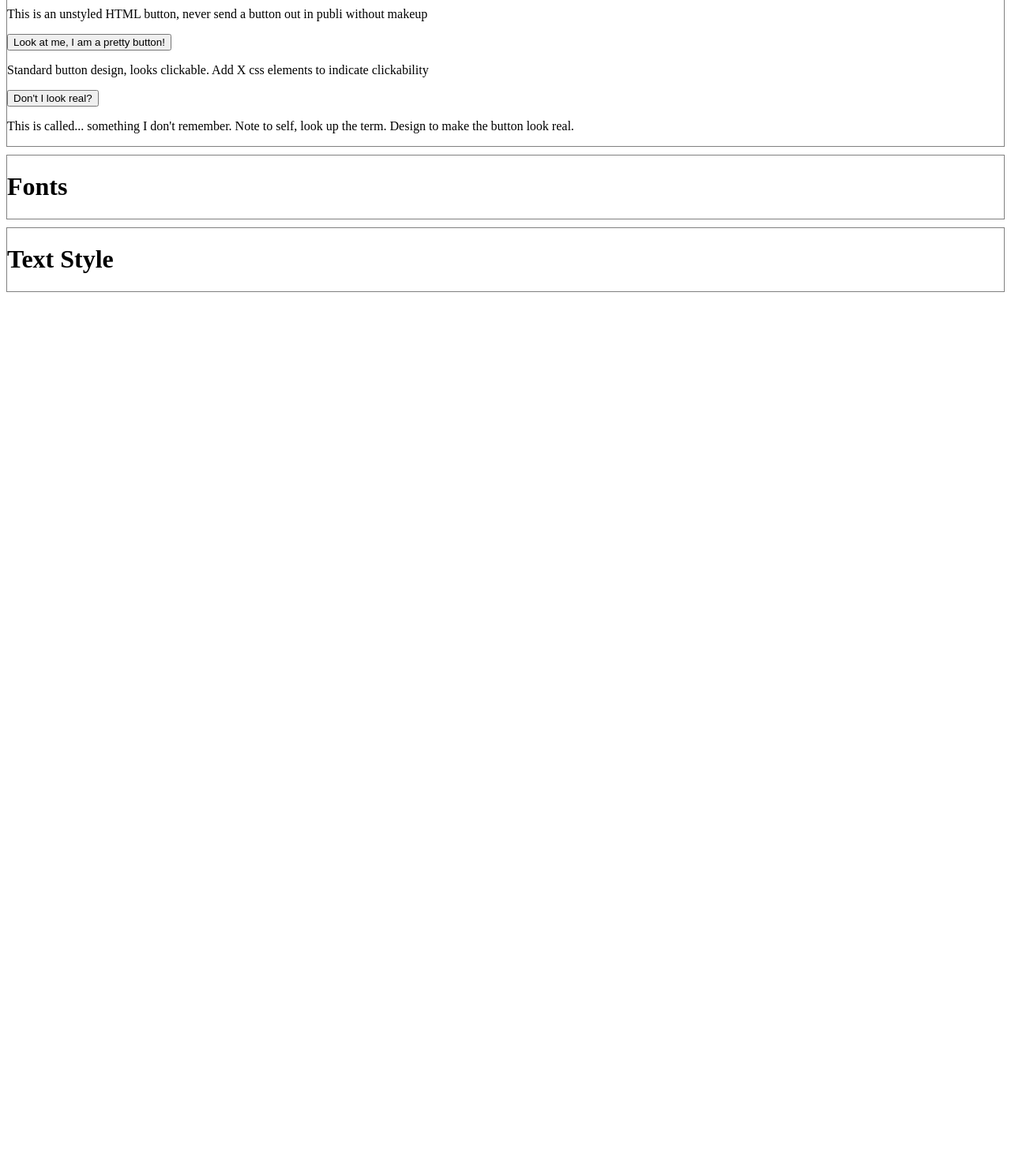
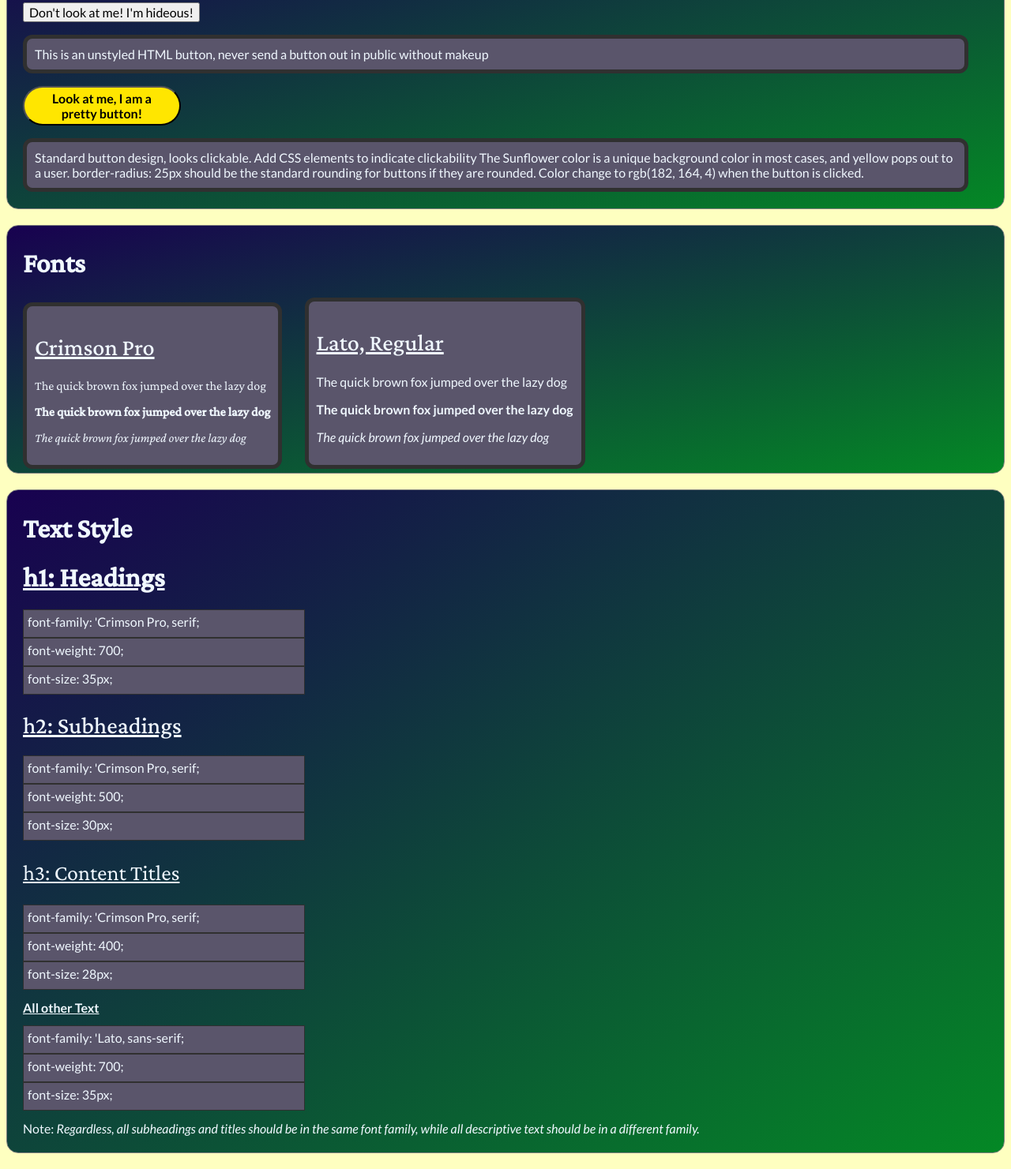
Before and after one commit to BetaNate/webdesignguide.github.io, a plain HTML site: page index.html in a window 1280 px wide. Shown: the part 430-1911 px from the top of the page at 79% size. Before the commit the page ends 810 px from the top, so only its background shows below. Drawn offline with nearby package versions, Linux system fonts and the light colour scheme.

Commit message:
Add files via upload

```diff
--- a/index.html
+++ b/index.html
@@ -4,6 +4,10 @@
   <head>
     <title>Web Design Guide</title>
     <link rel="stylesheet" type="text/css" href="styles.css"/>
+
+    <link rel="preconnect" href="https://fonts.googleapis.com">
+    <link rel="preconnect" href="https://fonts.gstatic.com" crossorigin>
+    <link href="https://fonts.googleapis.com/css2?family=Crimson+Pro:ital,wght@0,400;0,500;1,400&family=Lato:ital,wght@0,400;0,700;1,400;1,700&display=swap" rel="stylesheet">
   </head>
 
   <body>
@@ -20,29 +24,74 @@
         <p>Background 2</p>
         Dark Navy: rgb(3, 3, 88)</div>
        <div class="color-label sunflower">
-        <p>Buttons, Links</p>
+        <p>Buttons</p>
         Sunflower: rgb(255, 230, 0)</div>
     </div>
 
     <div class="container">
       <h1>Buttons</h1>
       <button>Don't look at me! I'm hideous!</button>
-      <p>This is an unstyled HTML button, never send a button out in publi without makeup</p>
+      <p class="text-container">This is an unstyled HTML button, never send a button out in public without makeup</p>
 
       <button class="std-button">Look at me, I am a pretty button!</button>
-      <p>Standard button design, looks clickable. Add X css elements to indicate clickability</p>
-
-      <button class="real-button">Don't I look real?</button>
-      <p>This is called... something I don't remember. Note to self, look up the term. Design to make the button look real.
+      <p class="text-container">Standard button design, looks clickable. Add CSS elements to indicate clickability
+        The Sunflower color is a unique background color in most cases, and yellow pops out to
+        a user. <strong>border-radius: 25px</strong> should be the standard rounding for buttons if they are rounded.
+        Color change to <strong>rgb(182, 164, 4)</strong> when the button is clicked.
       </p>
     </div>
 
     <div class="container">
       <h1>Fonts</h1>
+      <div class="text-container side-by-side">
+        <h2 style="text-decoration: underline;">Crimson Pro</h2>
+        <p style="font-family: 'Crimson Pro', serif;">The quick brown fox jumped over the lazy dog</p>
+        <p style="font-family: 'Crimson Pro', serif; font-weight: bold;">The quick brown fox jumped over the lazy dog</p>
+        <p style="font-family: 'Crimson Pro', serif; font-style: italic;">The quick brown fox jumped over the lazy dog</p>
+      </div>
+      <div class="text-container side-by-side">
+        <h2 style="text-decoration: underline;">Lato, Regular</h2>
+        <p style="font-family: 'Lato', sans-serif;">The quick brown fox jumped over the lazy dog</p>
+        <p style="font-family: 'Lato', sans-serif; font-weight: bold;">The quick brown fox jumped over the lazy dog</p>
+        <p style="font-family: 'Lato', sans-serif; font-style: italic;">The quick brown fox jumped over the lazy dog</p>
+      </div>
     </div>
 
     <div class="container">
       <h1>Text Style</h1>
+
+      <h1 style="text-decoration: underline;">h1: Headings</h1>
+      <ul class="table">
+        <li>font-family: 'Crimson Pro, serif;</li>
+        <li>font-weight: 700;</li>
+        <li>font-size: 35px;</li>
+      </ul>
+
+      <h2 style="text-decoration: underline;">h2: Subheadings</h2>
+      <ul class="table">
+        <li>font-family: 'Crimson Pro, serif;</li>
+        <li>font-weight: 500;</li>
+        <li>font-size: 30px;</li>
+      </ul>
+
+      <h3 style="text-decoration: underline;">h3: Content Titles</h3>
+      <ul class="table">
+        <li>font-family: 'Crimson Pro, serif;</li>
+        <li>font-weight: 400;</li>
+        <li>font-size: 28px;</li>
+      </ul>
+
+      <p style="font-weight: bold; text-decoration: underline;">All other Text</p>
+      <ul class="table">
+        <li>font-family: 'Lato, sans-serif;</li>
+        <li>font-weight: 700;</li>
+        <li>font-size: 35px;</li>
+      </ul>
+
+      <p>
+        <strong>Note: </strong>
+        <em>Regardless, all subheadings and titles should be in the same font family, while all descriptive text should be in a different family.</em>
+      </p>
     </div>
   </body>
 </html>
--- a/styles.css
+++ b/styles.css
@@ -1,29 +1,74 @@
+html {
+    background-color: rgb(254, 255, 192);
+}
+* {
+    font-family: 'Lato', sans-serif;
+    font-weight: 400;
+    font-size: 100%;
+}
+
 div {
     display: block;
+}
+
+h1 {
+    font-family: 'Crimson Pro', serif;
+    font-weight: 700;
+    font-size: 35px;
+}
+
+h2 {
+    font-family: 'Crimson Pro', serif;
+    font-weight: 500;
+    font-size: 30px;
+}
+
+h3 {
+    font-family: 'Crimson Pro', serif;
+    font-weight: 400;
+    font-size: 28px;
 }
 
 .banner *{
     border-bottom: solid 2px black;
     text-align: center;
+    font-style: italic;
     margin: auto 0px;
     padding: 20px;
-    background: linear-gradient(to left top, rgb(248, 193, 11), rgb(221, 82, 2));
     background-size: cover;
 }
 
 .container{
+    background: linear-gradient(to left top, rgb(4, 136, 37), rgb(24, 1, 80));
+    color:aliceblue;
+
     border: solid 1px gray;
-    margin: 10px auto;
+    border-radius: 15px;
+
+    margin: 20px auto;
+    padding: 5px 20px
 }
 
 .color-label {
+    color: black;
+    font-weight: 700;
     display: inline-block;
     border: solid 2px black;
-    padding: 20px;
-    margin: 10px;
     text-align: center;
+
     min-height: 50px;
     min-width: 50px;
+    max-height: 200px;
+    max-width: 200px;
+
+    text-overflow: ellipsis;
+
+    padding: 10px 20px;
+    margin: 10px;
+}
+
+.color-label p {
+    font-weight: 700;
 }
 .ivory{
     background-color: rgb(255, 255, 241);
@@ -37,3 +82,49 @@ div {
 .sunflower {
     background-color: rgb(255, 230, 0);
 }
+
+.std-button {
+    background-color: rgb(255, 230, 0);
+    min-height: 50px;
+    max-width: 200px;
+    border-radius: 25px;
+    padding: 0px 20px;
+
+    text-align: center;
+    font-weight: bold;
+}
+
+.std-button:active {
+    background-color: rgb(182, 164, 4);
+}
+.std-button:hover {
+    cursor: pointer;
+}
+
+.text-container {
+    background-color: rgb(90, 85, 107);
+    border: solid rgb(48, 48, 48) 5px;
+    border-radius: 12px;
+
+    margin-right: 25px;
+    padding: 10px;
+}
+
+.side-by-side {
+    display: inline-block;
+}
+
+.table {
+    display: inline-block;
+    list-style-type: none;
+    margin: -3px auto;
+    margin-left: -40px;
+}
+
+.table li {
+    background-color: rgb(90, 85, 107);
+    border: solid rgb(48, 48, 48) 1px;
+    padding: 5px 50px 10px 5px;
+    min-width: 300px;
+
+}
```
